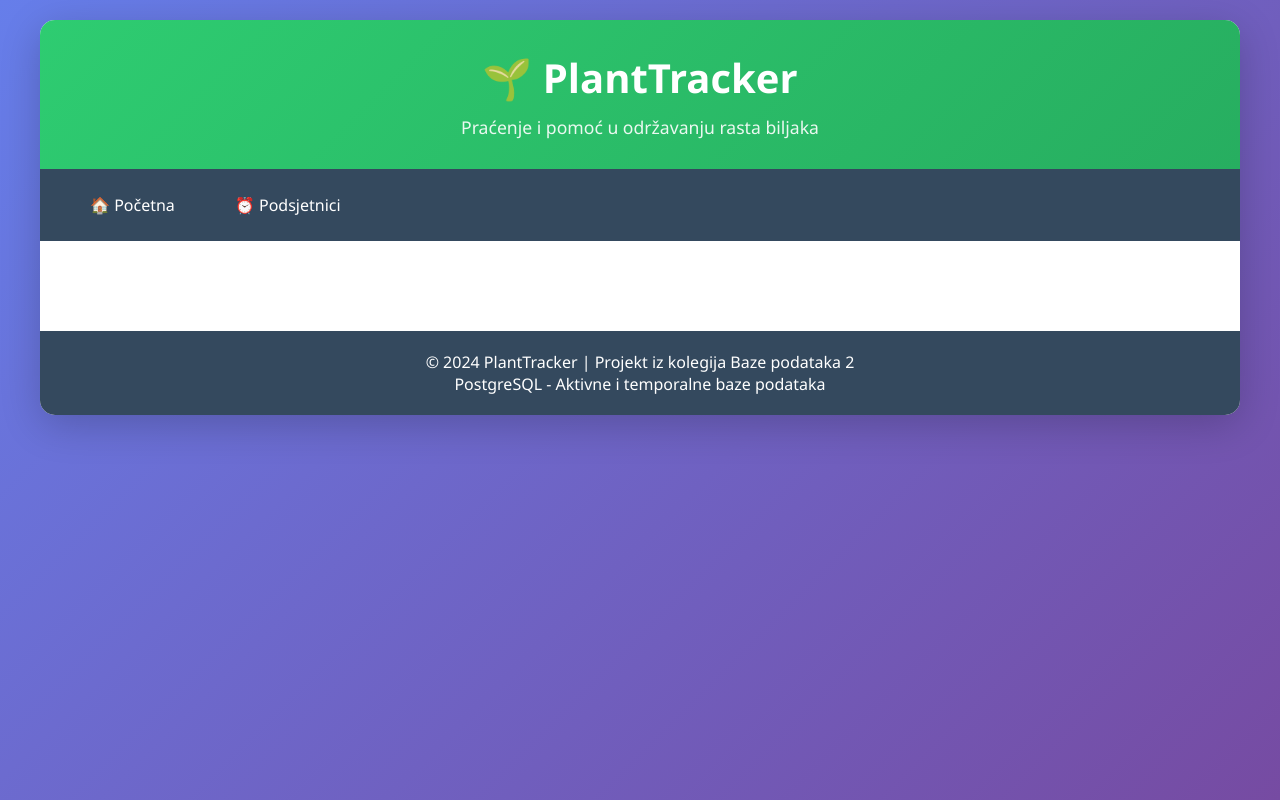
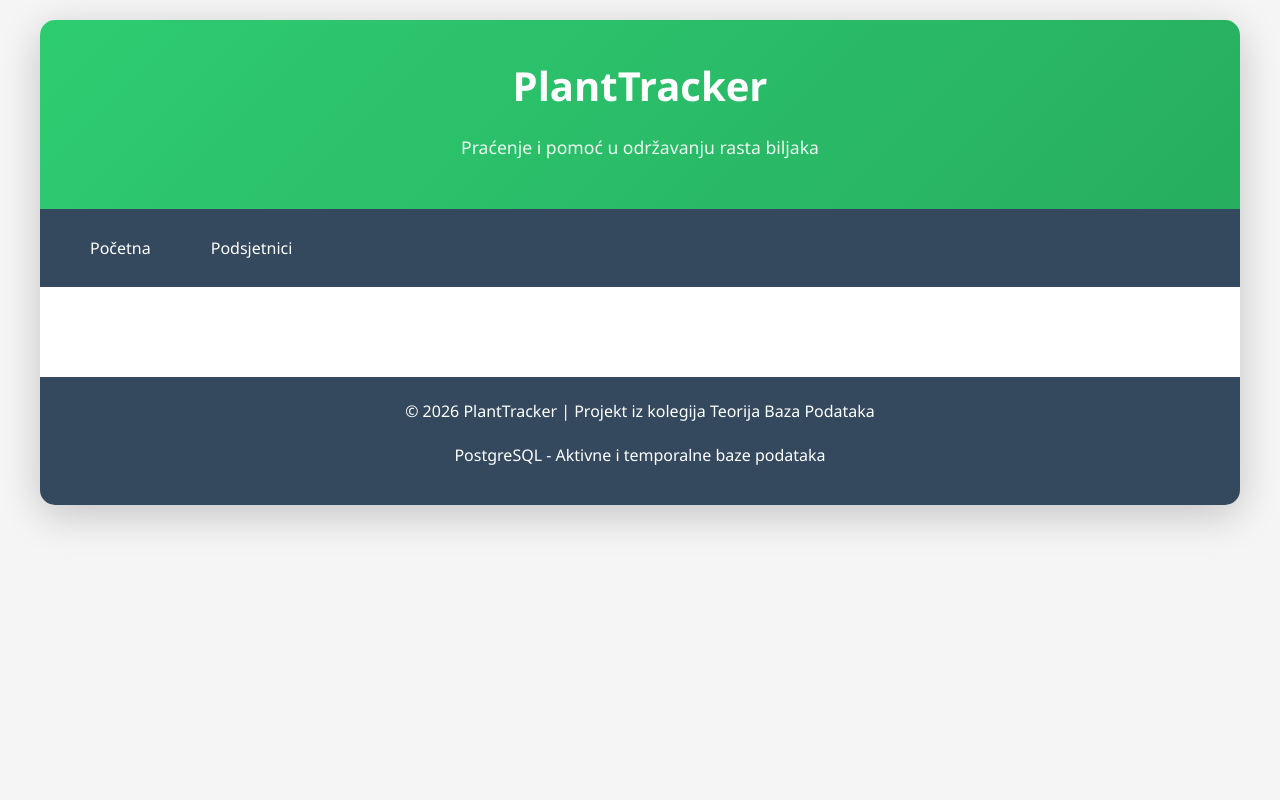
Before and after one commit to ssacaric20/planttracker-tbp, a Python web app: template application/templates/base.html in a window 1280 px wide. Run offline with Jinja, Linux system fonts and the light colour scheme; the template is opened without the code that fills it, so the values that code supplies are empty.

Commit message:
Dorada dizajna aplikacije

```diff
--- a/application/templates/base.html
+++ b/application/templates/base.html
@@ -3,7 +3,7 @@
 <head>
     <meta charset="UTF-8">
     <meta name="viewport" content="width=device-width, initial-scale=1.0">
-    <title>{% block title %}PlantTracker{% endblock %}</title>
+    <title>🌱 PlantTracker</title>
     <style>
         * {
             margin: 0;
@@ -13,9 +13,25 @@
 
         body {
             font-family: 'Segoe UI', Tahoma, Geneva, Verdana, sans-serif;
-            background: linear-gradient(135deg, #667eea 0%, #764ba2 100%);
+            background: #f5f5f5;
             min-height: 100vh;
             padding: 20px;
+            line-height: 1.8;
+        }
+
+        p {
+            line-height: 1.8;
+            margin-bottom: 15px;
+        }
+
+        h2 {
+            margin-bottom: 20px;
+            margin-top: 30px;
+        }
+
+        h3 {
+            margin-bottom: 15px;
+            line-height: 1.6;
         }
 
         .container {
@@ -184,13 +200,13 @@
 <body>
     <div class="container">
         <header>
-            <h1>🌱 PlantTracker</h1>
+            <h1>PlantTracker</h1>
             <p>Praćenje i pomoć u održavanju rasta biljaka</p>
         </header>
 
         <nav>
-            <a href="/">🏠 Početna</a>
-            <a href="/reminders">⏰ Podsjetnici</a>
+            <a href="/">Početna</a>
+            <a href="/reminders">Podsjetnici</a>
         </nav>
 
         <div class="content">
@@ -198,7 +214,7 @@
         </div>
 
         <footer>
-            <p>&copy; 2024 PlantTracker | Projekt iz kolegija Baze podataka 2</p>
+            <p>&copy; 2026 PlantTracker | Projekt iz kolegija Teorija Baza Podataka</p>
             <p>PostgreSQL - Aktivne i temporalne baze podataka</p>
         </footer>
     </div>
```
